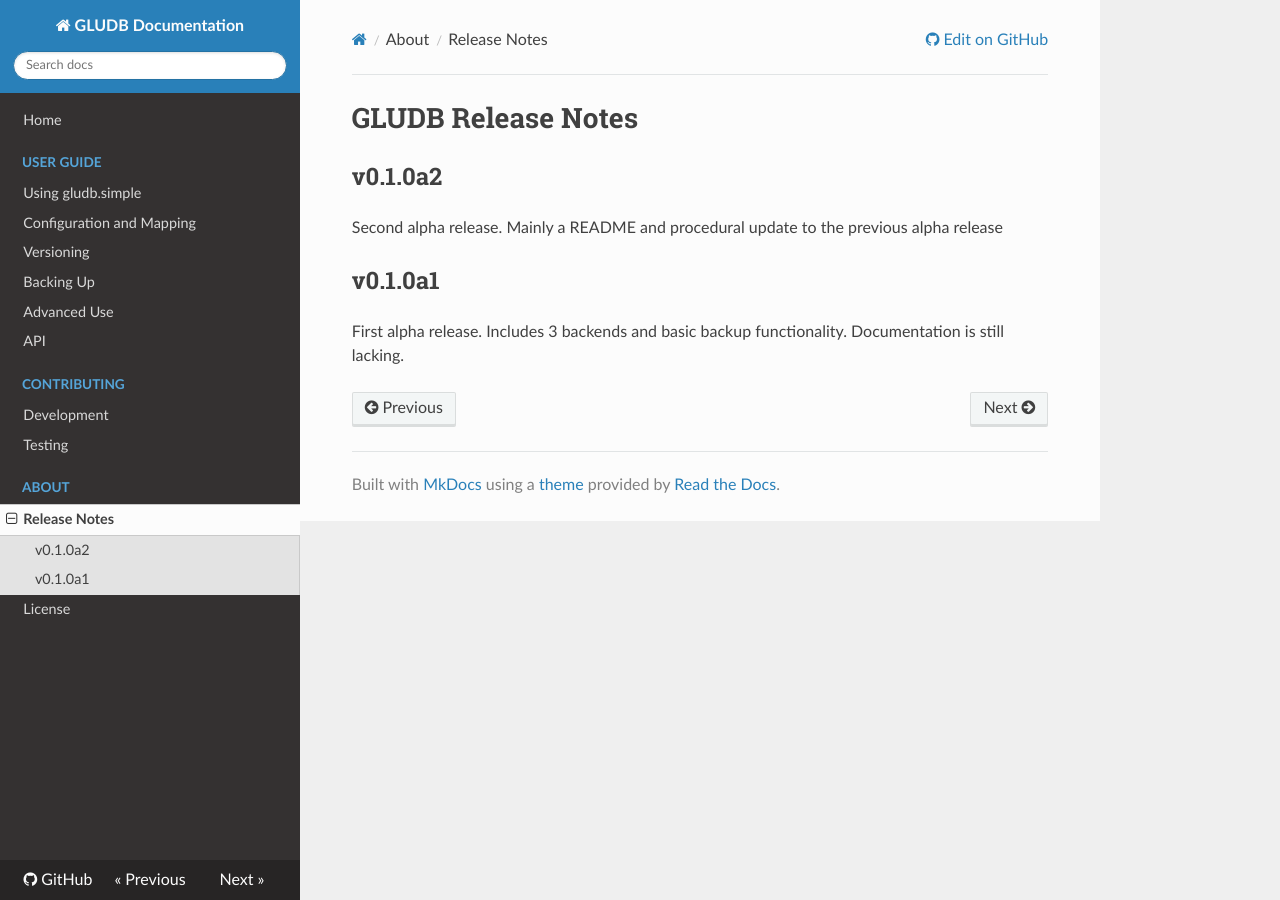
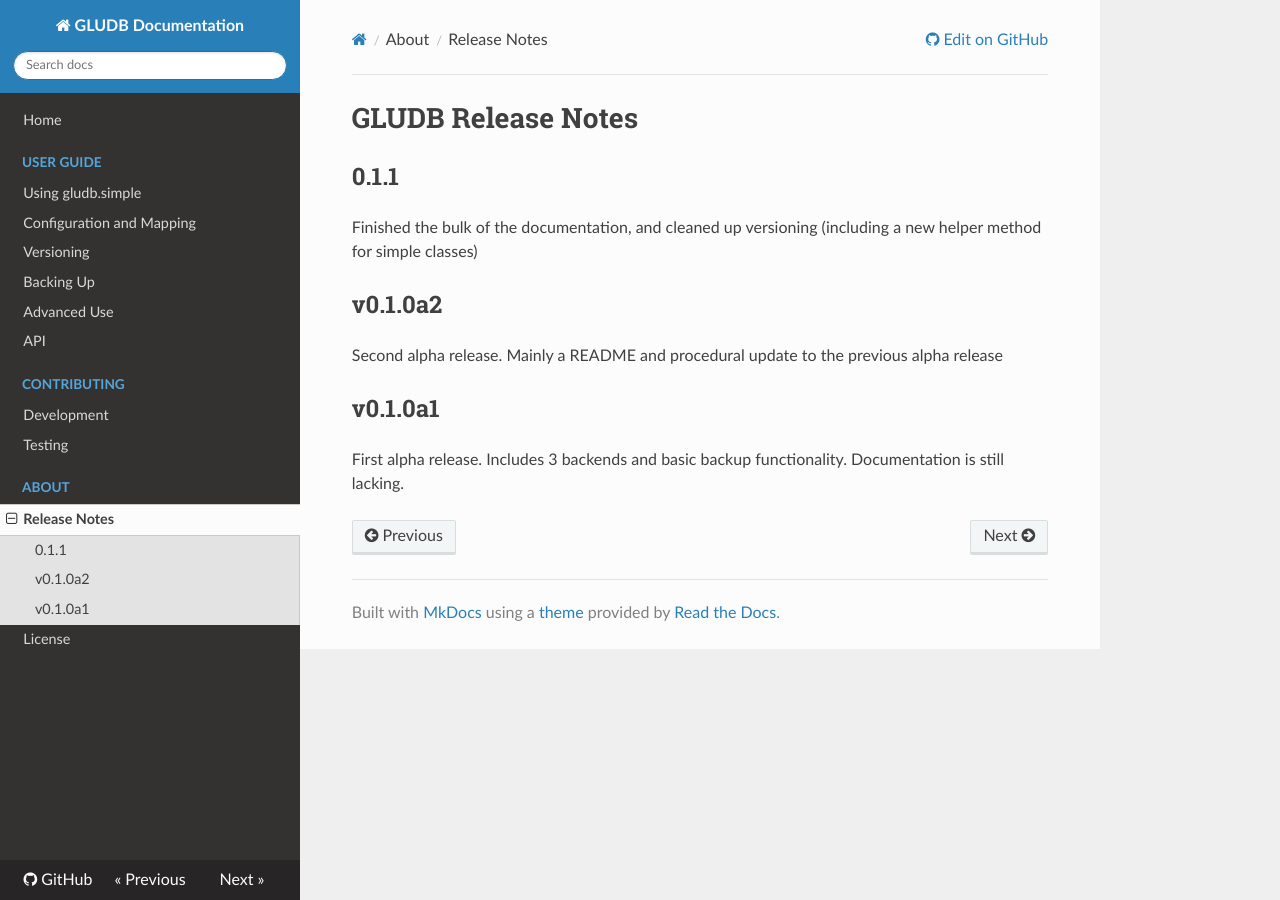
Before and after one commit to memphis-iis/GLUDB, an MkDocs documentation site: the page built from docs/relnotes.md, in a window 1280 px wide. Built offline with MkDocs 1.6.1, drawn with Linux system fonts in a browser that asks for light colours; nearby versions of some CDN libraries; old or Windows-style settings are respelled for this version of MkDocs.

```diff
--- a/docs/relnotes.md
+++ b/docs/relnotes.md
@@ -1,4 +1,9 @@
 # GLUDB Release Notes
+
+## 0.1.1
+
+Finished the bulk of the documentation, and cleaned up versioning (including
+a new helper method for simple classes)
 
 ## v0.1.0a2
 
--- a/setup.py
+++ b/setup.py
@@ -15,7 +15,7 @@ with open(path.join(here, 'README.rst'), encoding='utf-8') as f:
 
 setup(
     name='gludb',
-    version='0.1.0a2',
+    version='0.1.1',
     description='A simple database wrapper',
     long_description=long_description,
     url='https://github.com/memphis-iis/GLUDB',
```
